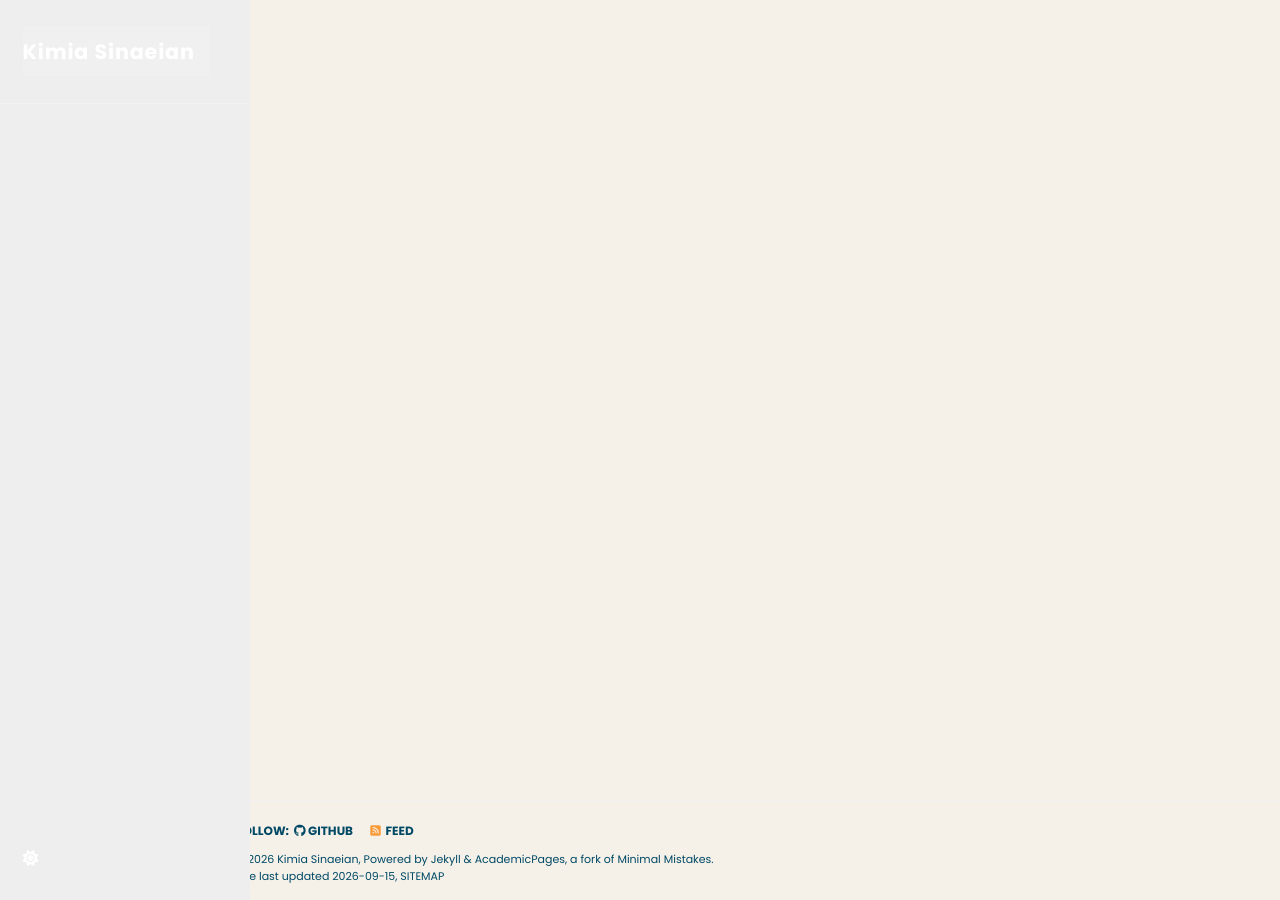
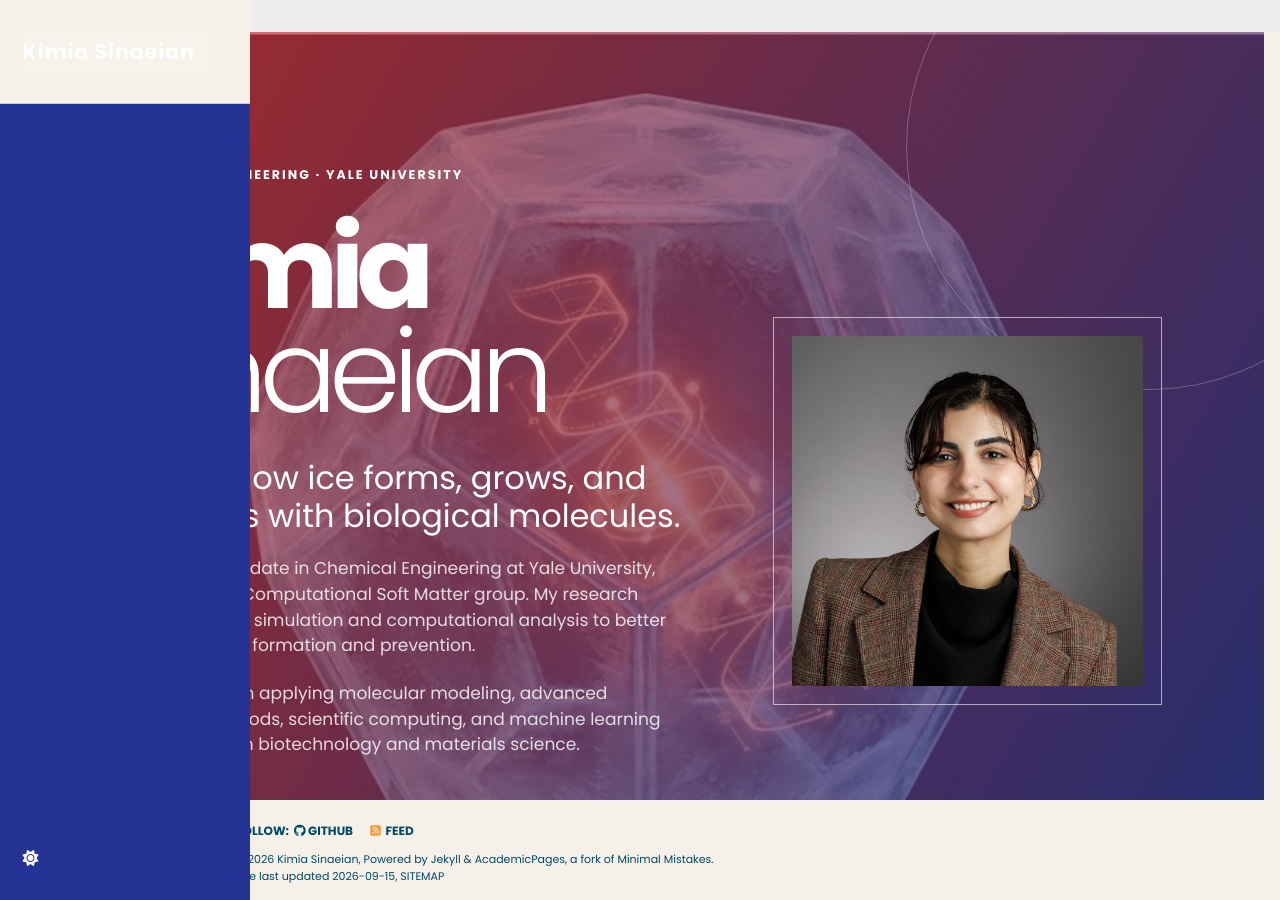
Before and after one commit to KimiaSinaeian/KIMIASINAEIAN, a Jekyll site: the page built from _pages/about.md, in a window 1280 px wide and 900 px high. Built offline with Jekyll 4.4.1, drawn with Linux system fonts in a browser that asks for light colours; a style sheet for code colours, icons or effects is not loaded.

Commit message:
Fix homepage sidebar visibility
Co-authored-by: Copilot App <223556219+Copilot@users.noreply.github.com>

```diff
--- a/_sass/_portfolio.scss
+++ b/_sass/_portfolio.scss
@@ -13,6 +13,7 @@ $portfolio-ink: #17213f;
   background: $portfolio-cream;
   color: $portfolio-ink;
   padding: 0;
+  padding-top: 0 !important;
   font-size: 16px;
 }
 
@@ -29,11 +30,11 @@ $portfolio-ink: #17213f;
 .portfolio-home .masthead::after { display: none; }
 .portfolio-home .masthead__inner-wrap { padding: 0; height: 100%; }
 .portfolio-home .masthead__menu, .portfolio-home .greedy-nav { height: 100%; }
-.portfolio-home .greedy-nav { display: flex; flex-direction: column; align-items: stretch; }
-.portfolio-home .greedy-nav .visible-links { display: flex; flex-direction: column; align-items: stretch; width: 100%; height: 100%; }
+.portfolio-home .greedy-nav { display: flex; flex-direction: column; align-items: stretch; background: $portfolio-navy; }
+.portfolio-home .greedy-nav .visible-links { display: flex; flex-direction: column; align-items: stretch; width: 100%; height: 100%; background: $portfolio-navy; }
 .portfolio-home .masthead__menu-item { background: transparent; width: 100%; }
-.portfolio-home .masthead__menu-item--lg { padding: 1.5rem 1.25rem; text-align: left; border-bottom: 1px solid rgba(255,255,255,.2); }
-.portfolio-home .masthead__menu-item--lg a { color: white; font-size: 1.15rem; letter-spacing: .04em; }
+.portfolio-home .masthead__menu-item--lg { padding: 1.5rem 1.25rem; text-align: left; background: $portfolio-cream; border-bottom: 1px solid rgba(37,52,148,.2); }
+.portfolio-home .masthead__menu-item--lg a, .portfolio-home .masthead__menu-item--lg.selected a { color: $portfolio-navy; font-size: 1.15rem; letter-spacing: .04em; }
 .portfolio-home .masthead__menu-item:not(.masthead__menu-item--lg):not(.tail) { flex: 0 0 auto; margin-top: .35rem; text-align: left; }
 .portfolio-home .masthead__menu-item:not(.masthead__menu-item--lg):not(.tail) a { display: block; color: rgba(255,255,255,.78); font-size: .72rem; font-weight: 600; letter-spacing: .08em; line-height: 1.4; text-transform: uppercase; margin: 0; padding: .65rem 1.25rem; }
 .portfolio-home .masthead__menu-item:not(.masthead__menu-item--lg):not(.tail) a:hover, .portfolio-home .masthead__menu-item.selected a { color: white; background: rgba(255,255,255,.1); }
@@ -41,6 +42,12 @@ $portfolio-ink: #17213f;
 .portfolio-home .masthead__menu-item.tail { margin-top: auto; padding: 1.4rem 0; text-align: center; }
 .portfolio-home #theme-toggle a { color: white; cursor: pointer; }
 .portfolio-home .greedy-nav button { display: none; }
+
+@media (min-width: 801px) {
+  .portfolio-home .masthead { display: block; visibility: visible; }
+  .portfolio-home .greedy-nav > .visible-links { display: flex; visibility: visible; }
+  .portfolio-home .greedy-nav > button { display: none; }
+}
 
 .portfolio-main { margin: 0 0 0 220px; padding: 0; }
 .portfolio-hero { min-height: 100vh; color: white; background: linear-gradient(120deg, rgba(222,45,38,.72), rgba(37,52,148,.68)), url('/images/afp-kimia.jpg') center 38% / cover; padding: clamp(5rem, 10vw, 9rem) clamp(2rem, 8vw, 9rem) 3rem; position: relative; overflow: hidden; }
@@ -115,6 +122,7 @@ $portfolio-ink: #17213f;
 .portfolio-footer { margin-left: 220px; background: $portfolio-cream; }
 
 @media (max-width: 800px) {
+  .portfolio-home { padding-top: 68px !important; }
   .portfolio-home .masthead { inset: 0 0 auto; width: 100%; height: 68px; }
   .portfolio-home .masthead__inner-wrap, .portfolio-home .masthead__menu, .portfolio-home .greedy-nav { height: 68px; }
   .portfolio-home .greedy-nav { display: block; }
```
